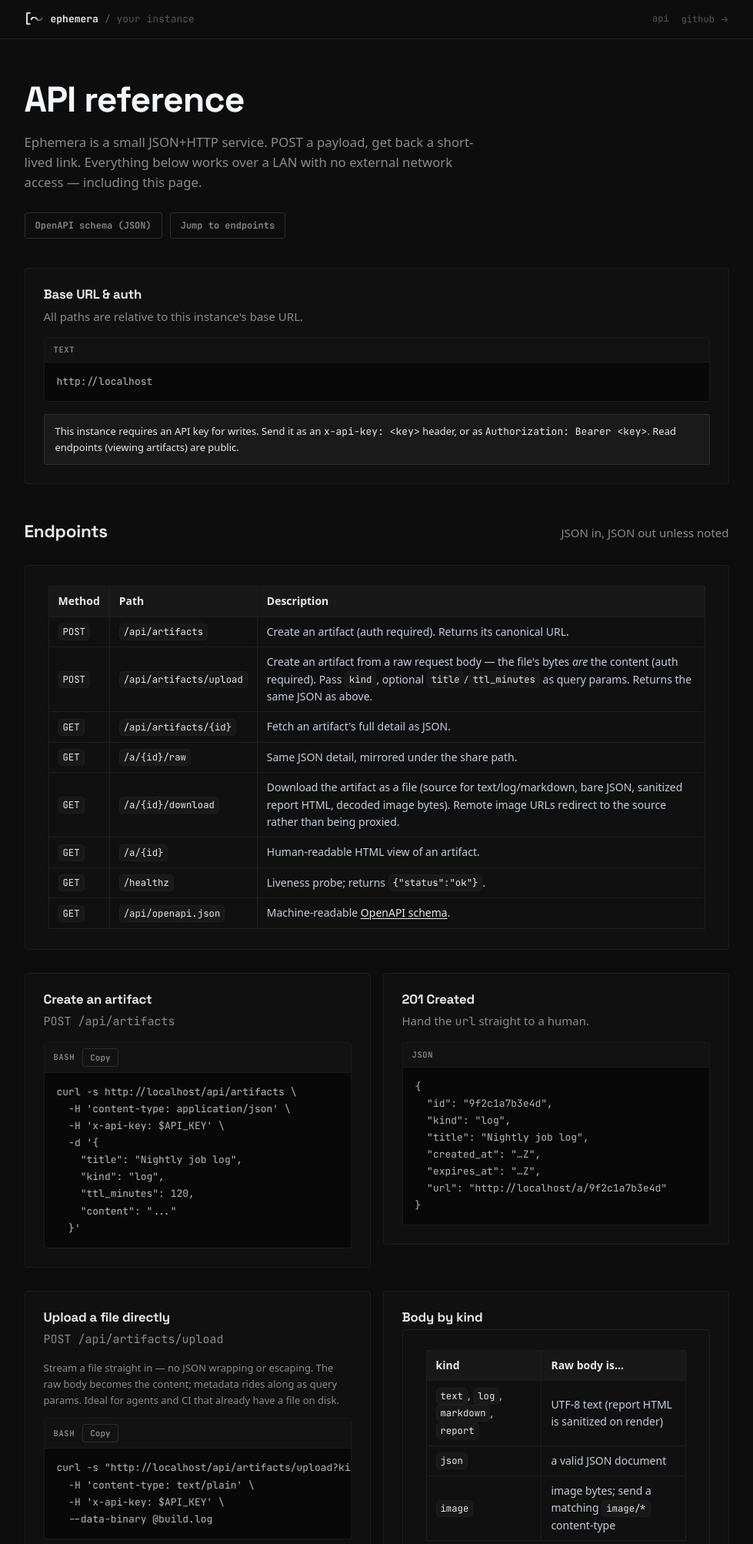
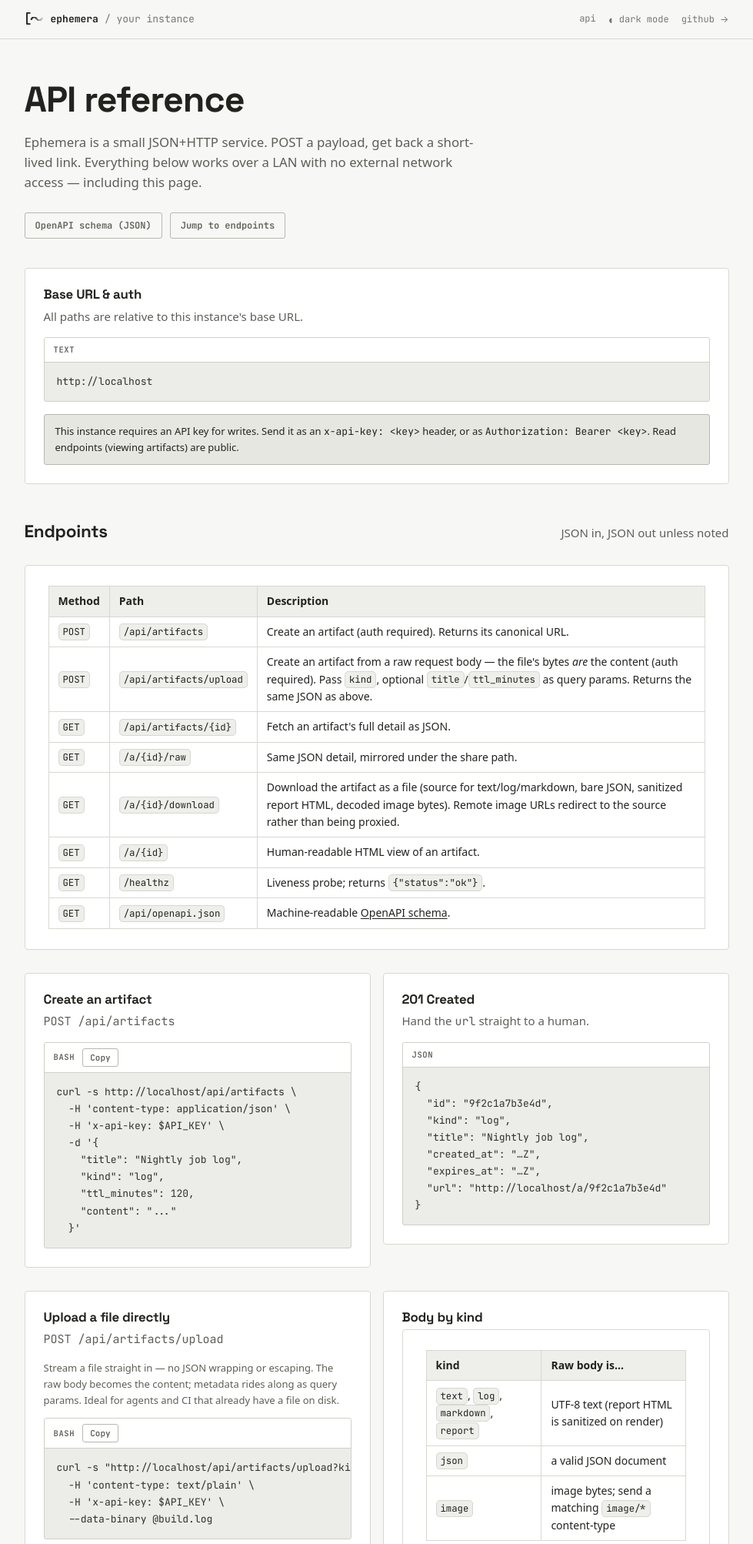
Before and after one commit to sahibkhokhar/ephemera, a FastAPI app: page /api/docs in a window 1280 px wide. Shown: the top 2006 px of the page at 77% size, without its empty margins (143-1122 px from the left). Run offline with FastAPI, Linux system fonts and the light colour scheme; some libraries are stand-ins or nearby versions.

Commit message:
feat: add persistent light and dark theme toggle

```diff
--- a/static/app.js
+++ b/static/app.js
@@ -66,6 +66,38 @@
         document.body.removeChild(ta);
       }
     });
+  }
+
+  // ---- theme ------------------------------------------------------------
+
+  var THEME_KEY = "ephemera-theme";
+
+  function preferredTheme() {
+    return window.matchMedia && window.matchMedia("(prefers-color-scheme: light)").matches
+      ? "light" : "dark";
+  }
+
+  function currentTheme() {
+    return document.documentElement.dataset.theme || preferredTheme();
+  }
+
+  function updateThemeControl() {
+    var theme = currentTheme();
+    var controls = document.querySelectorAll("[data-theme-toggle]");
+    for (var i = 0; i < controls.length; i++) {
+      var control = controls[i];
+      var next = theme === "dark" ? "light" : "dark";
+      control.setAttribute("aria-pressed", theme === "light" ? "true" : "false");
+      control.setAttribute("aria-label", "Switch to " + next + " mode");
+      var label = control.querySelector("[data-theme-label]");
+      if (label) label.textContent = next + " mode";
+    }
+  }
+
+  function setTheme(theme) {
+    document.documentElement.dataset.theme = theme;
+    try { window.localStorage.setItem(THEME_KEY, theme); } catch (error) {}
+    updateThemeControl();
   }
 
   // ---- log issues: ribbon + minimap --------------------------------------
@@ -218,6 +250,12 @@
   // ---- wiring ------------------------------------------------------------
 
   document.addEventListener("click", function (event) {
+    var themeToggle = event.target.closest("[data-theme-toggle]");
+    if (themeToggle) {
+      event.preventDefault();
+      setTheme(currentTheme() === "dark" ? "light" : "dark");
+      return;
+    }
     var toggle = event.target.closest("[data-overflow-toggle]");
     if (toggle) {
       event.preventDefault();
@@ -260,6 +298,7 @@
   });
 
   function init() {
+    updateThemeControl();
     var logs = document.querySelectorAll(".code-body[data-log]");
     for (var i = 0; i < logs.length; i++) {
       var body = logs[i];
--- a/static/styles.css
+++ b/static/styles.css
@@ -67,8 +67,46 @@
   --sans: system-ui, -apple-system, "Segoe UI", Roboto, "Helvetica Neue", Arial, sans-serif;
 }
 
+/* The OS preference is the default. A data-theme attribute is added by the
+   pre-paint bootstrap when a user has made an explicit choice. */
+@media (prefers-color-scheme: light) {
+  :root:not([data-theme="dark"]) {
+    --bg: #f7f7f5;
+    --bg-elev: #ffffff;
+    --surface: #ffffff;
+    --surface-soft: #eeeeeb;
+    --border: #d8d8d2;
+    --border-strong: #b8b8b0;
+    --text: #22221f;
+    --text-soft: #5e5e58;
+    --text-faint: #777770;
+    --text-dim: #9b9b92;
+    --accent: #22221f;
+    --accent-text: #22221f;
+    --accent-ink: #ffffff;
+    --accent-soft: #e7e7e2;
+    --accent-line: #b8b8b0;
+    --code-bg: #ecece8;
+    --code-text: #30302c;
+    --code-gutter: #97978f;
+    --code-border: #d0d0c8;
+    --shadow: 0 8px 24px rgba(0, 0, 0, 0.14);
+  }
+}
+
+:root[data-theme="light"] {
+  --bg: #f7f7f5; --bg-elev: #ffffff; --surface: #ffffff; --surface-soft: #eeeeeb;
+  --border: #d8d8d2; --border-strong: #b8b8b0; --text: #22221f; --text-soft: #5e5e58;
+  --text-faint: #777770; --text-dim: #9b9b92; --accent: #22221f; --accent-text: #22221f;
+  --accent-ink: #ffffff; --accent-soft: #e7e7e2; --accent-line: #b8b8b0;
+  --code-bg: #ecece8; --code-text: #30302c; --code-gutter: #97978f; --code-border: #d0d0c8;
+  --shadow: 0 8px 24px rgba(0, 0, 0, 0.14);
+}
+
 * { box-sizing: border-box; }
-html { -webkit-text-size-adjust: 100%; scrollbar-gutter: stable; }
+html { -webkit-text-size-adjust: 100%; scrollbar-gutter: stable; color-scheme: dark light; }
+html[data-theme="dark"] { color-scheme: dark; }
+html[data-theme="light"] { color-scheme: light; }
 
 body {
   margin: 0;
@@ -114,6 +152,12 @@ code, pre { font-family: var(--mono); }
 .brand-context { color: var(--text-faint); font-weight: 400; align-self: center; }
 .topbar-brand { display: flex; align-items: center; gap: 8px; min-width: 0; }
 .topnav { display: flex; gap: 16px; }
+.theme-toggle {
+  display: inline-flex; align-items: center; gap: 5px; padding: 0; border: 0;
+  background: none; color: var(--text-faint); font: 12px var(--mono); cursor: pointer;
+}
+.theme-toggle:hover { color: var(--text); }
+.theme-toggle-icon { font-family: var(--sans); font-size: 15px; line-height: 1; }
 .topnav a { color: var(--text-faint); font-family: var(--mono); font-size: 12px; text-transform: lowercase; }
 .topnav a:hover { color: var(--text); text-decoration: none; }
 .ext-icon { font-family: var(--sans); font-style: normal; }
@@ -137,7 +181,7 @@ main.wrap { padding-top: 40px; padding-bottom: 56px; display: flex; flex-directi
 /* ---- hero ------------------------------------------------------------ */
 
 .hero { padding: 12px 0 8px; }
-.hero h1 { font-size: clamp(2rem, 4.4vw, 2.9rem); margin: 0 0 16px; max-width: 18ch; color: #f4f6fa; letter-spacing: -0.02em; }
+.hero h1 { font-size: clamp(2rem, 4.4vw, 2.9rem); margin: 0 0 16px; max-width: 18ch; color: var(--text); letter-spacing: -0.02em; }
 .lede { font-size: 1.05rem; line-height: 1.55; color: var(--text-soft); margin: 0; max-width: 62ch; }
 .hero-actions { display: flex; flex-wrap: wrap; gap: 10px; margin-top: 26px; }
 .kind-row { display: flex; flex-wrap: wrap; gap: 8px; margin: 28px 0 0; padding: 0; list-style: none; }
@@ -206,9 +250,9 @@ main.wrap { padding-top: 40px; padding-bottom: 56px; display: flex; flex-directi
 .btn-icon { padding: 0 8px; }
 /* Primary is flat chalk: white fill, dark ink, no glow, no lift. */
 .btn-primary { background: var(--accent); color: var(--accent-ink); }
-.btn-primary:hover { background: #ffffff; color: var(--accent-ink); }
+.btn-primary:hover { background: var(--bg-elev); color: var(--accent-ink); }
 .btn-ghost { background: transparent; border-color: var(--border-strong); color: var(--text-soft); }
-.btn-ghost:hover { border-color: #3d3d3d; color: var(--text); }
+.btn-ghost:hover { border-color: var(--border-strong); color: var(--text); }
 .btn[aria-pressed="true"] { background: var(--surface-soft); border-color: var(--border-strong); color: var(--text); }
 
 /* ---- cards ----------------------------------------------------------- */
@@ -547,7 +591,7 @@ main.wrap { padding-top: 40px; padding-bottom: 56px; display: flex; flex-directi
 .meta-expiry.is-expired { color: var(--text-dim); }
 .artifact-head h1 {
   font-family: var(--display); font-size: clamp(1.45rem, 3vw, 1.85rem);
-  margin: 0; color: #f4f6fa; letter-spacing: -0.02em; overflow-wrap: anywhere;
+  margin: 0; color: var(--text); letter-spacing: -0.02em; overflow-wrap: anywhere;
 }
 
 /* One flat action row — no labelled boxes. Primary + ghost + overflow. */
@@ -602,12 +646,12 @@ main.wrap { padding-top: 40px; padding-bottom: 56px; display: flex; flex-directi
 }
 
 /* prose: markdown + report */
-.prose { padding: 26px 30px; color: #c7cdd8; }
+.prose { padding: 26px 30px; color: var(--text); }
 .prose > :first-child { margin-top: 0; }
 .prose > :last-child { margin-bottom: 0; }
 .prose { max-width: none; }
 .prose p, .prose ul, .prose ol, .prose blockquote, .prose table, .prose pre { margin: 0 0 1em; }
-.prose h1, .prose h2, .prose h3, .prose h4 { margin: 1.6em 0 0.5em; line-height: 1.25; color: #f4f6fa; }
+.prose h1, .prose h2, .prose h3, .prose h4 { margin: 1.6em 0 0.5em; line-height: 1.25; color: var(--text); }
 .prose h1 { font-size: 1.6rem; }
 .prose h2 { font-size: 1.28rem; padding-bottom: 0.25em; border-bottom: 1px solid var(--border); }
 .prose h3 { font-size: 1.1rem; }
@@ -656,7 +700,7 @@ main.wrap { padding-top: 40px; padding-bottom: 56px; display: flex; flex-directi
 
 .error-page { padding: 64px 0; text-align: center; display: flex; flex-direction: column; align-items: center; gap: 10px; }
 .error-code { font-family: var(--mono); font-size: 13px; font-weight: 700; color: var(--accent-text); margin: 0; }
-.error-page h1 { font-size: 2rem; margin: 0; color: #f4f6fa; }
+.error-page h1 { font-size: 2rem; margin: 0; color: var(--text); }
 .error-page .lede { margin: 0 0 18px; }
 
 /* ---- responsive ------------------------------------------------------ */
--- /dev/null
+++ b/static/theme.js
@@ -0,0 +1,12 @@
+// Apply the saved theme before the stylesheet is parsed, avoiding a flash of
+// the wrong palette. This file is intentionally self-hosted and synchronous so
+// the strict script-src 'self' CSP does not require inline script.
+(function () {
+  "use strict";
+  var key = "ephemera-theme";
+  var saved = null;
+  try { saved = window.localStorage.getItem(key); } catch (error) {}
+  if (saved === "light" || saved === "dark") {
+    document.documentElement.dataset.theme = saved;
+  }
+})();
--- a/templates/base.html
+++ b/templates/base.html
@@ -3,10 +3,11 @@
 <head>
   <meta charset="utf-8">
   <meta name="viewport" content="width=device-width, initial-scale=1">
-  <meta name="color-scheme" content="dark">
+  <meta name="color-scheme" content="dark light">
   <meta name="robots" content="noindex, nofollow">
   <title>{% block title %}{{ app_name }}{% endblock %}</title>
   <link rel="icon" href="/static/favicon.svg" type="image/svg+xml">
+  <script src="/static/theme.js"></script>
   <link rel="stylesheet" href="/static/styles.css">
   <script src="/static/app.js" defer></script>
   <script src="/static/ttl-countdown.js" defer></script>
@@ -30,6 +31,10 @@
       </a>
       <nav class="topnav">
         <a href="/api/docs">api</a>
+        <button class="theme-toggle" type="button" data-theme-toggle aria-pressed="false">
+          <span class="theme-toggle-icon" aria-hidden="true">◐</span>
+          <span data-theme-label>light mode</span>
+        </button>
         <a class="topnav-accent" href="https://github.com/sahibkhokhar/ephemera" target="_blank" rel="noopener noreferrer">github <span class="ext-icon">→</span></a>
       </nav>
     </div>
```
Also changed, not shown: tests/test_api.py (+19 -0 lines).
